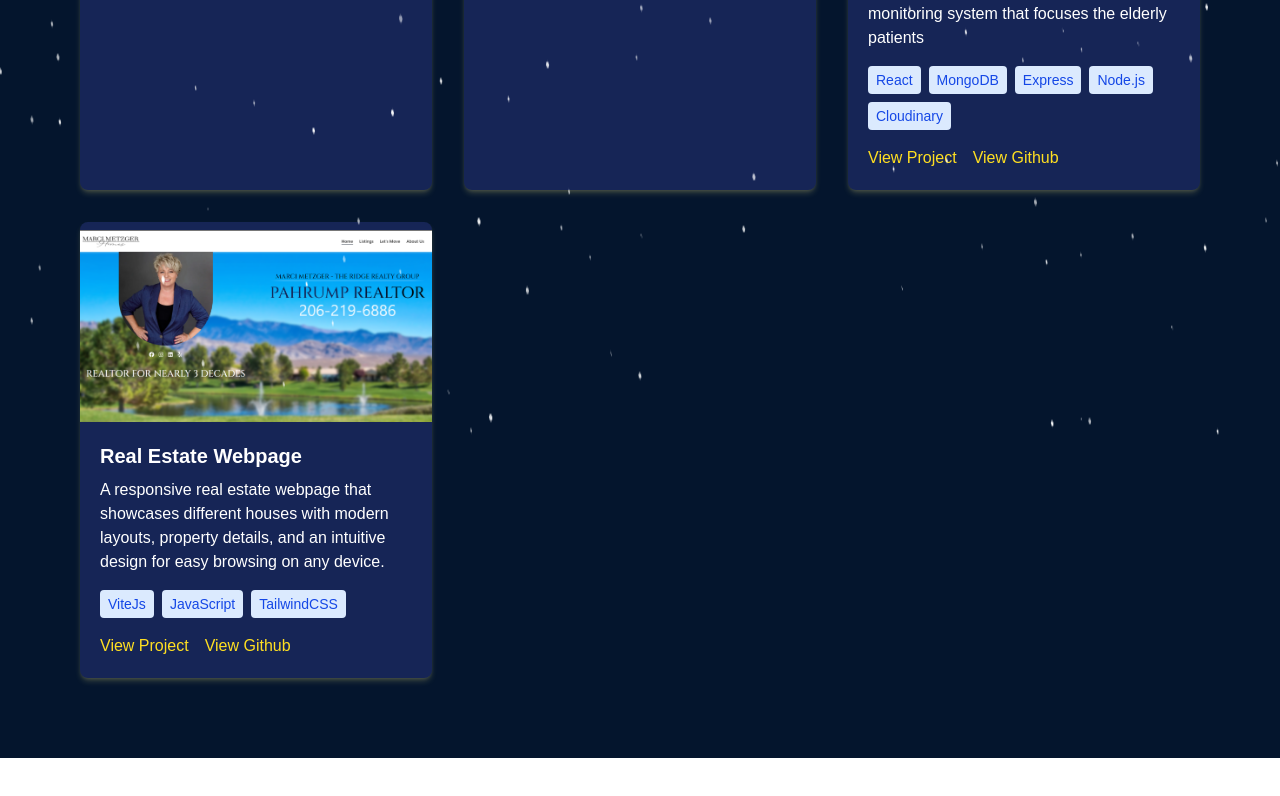
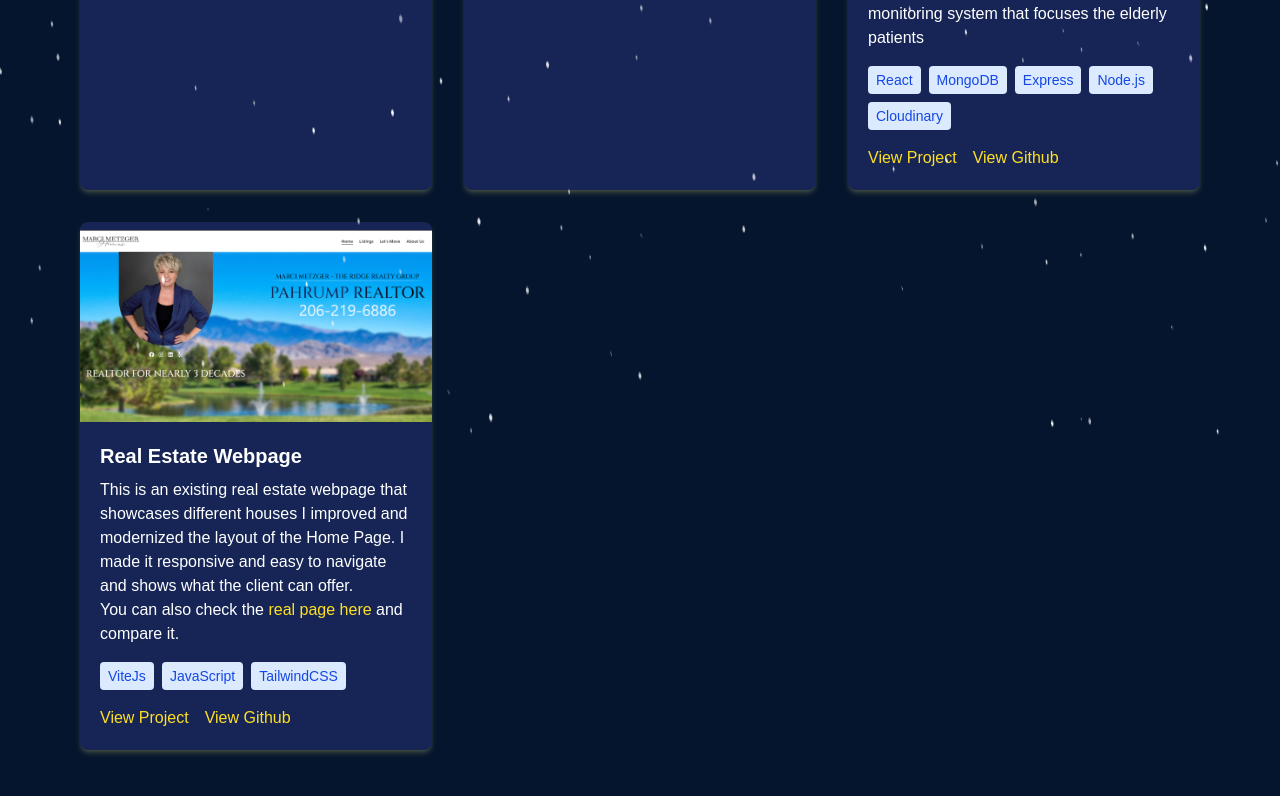
Before and after one commit to hannarizza16/Portfolio-vite-react-tailwindcss, a React (Vite) app: page /projects in a window 1280 px wide. Shown: the part 1164-1960 px from the top of the page. Before the commit the page ends 1922 px from the top, so only its background shows below. Built offline with nearby package versions, Linux system fonts and the light colour scheme.

Commit message:
docs: changes in projectsData.jsx updated last project

```diff
--- a/src/components/Projects/Projects.jsx
+++ b/src/components/Projects/Projects.jsx
@@ -6,7 +6,7 @@ export default function Projects() {
   const [selectedImage, setSelectedImage] = useState(null)
   return (
     <>
-    <div className="container mx-auto px-4 md:px-10 lg:px-20 py-10 pb-20">
+    <div className="container mx-auto px-4 md:x-10 lg:px-20 py-10 pb-20">
       <h2 className="text-white text-3xl font-bold text-center mb-8">My Projects</h2>
 
       <div className="grid gap-8 md:grid-cols-2 lg:grid-cols-3 ">
@@ -27,7 +27,8 @@ export default function Projects() {
 
             <div className="p-5">
               <h3 className="text-white text-xl font-semibold mb-2">{project.title}</h3>
-              <p className="text-white mb-4">{project.description}</p>
+              <p className="text-white mb-4"
+              dangerouslySetInnerHTML={{ __html: project.description }} />
               <div className="flex flex-wrap gap-2 mb-4">
                 {project.techStack.map((tech, i) => (
                   <span
@@ -63,6 +64,7 @@ export default function Projects() {
         ))}
       </div>
     </div>
+
     {selectedImage && (
       <ModalImage imageUrl={selectedImage} onClose={() => setSelectedImage(null)} />
     )}
--- a/src/components/Projects/projectsData.jsx
+++ b/src/components/Projects/projectsData.jsx
@@ -52,7 +52,7 @@ const projects = [
         githubLink: "https://github.com/hannarizza16/pokedex-app-mern"
     },
     {
-        id: 5,
+        id: 6,
         title: "Elderly Care Notes App w/ AI",
         description: `The Elderly care app was a group project in our bootcamp wherein we collaborated and share ideas.
         Elderly Care Notes is an application that monitors the patient's medical record, health status, and appointments to Doctor. user can also set a reminder and communicate with families via chat inside the app.
@@ -63,9 +63,10 @@ const projects = [
         githubLink: "https://github.com/hannarizza16/elderly_care_notes_app_mern"
     },{
         //
-        id: 6,
+        id: 7,
         title: "Real Estate Webpage",
-        description: `A responsive real estate webpage that showcases different houses with modern layouts, property details, and an intuitive design for easy browsing on any device.`,
+        description:`This is an existing real estate webpage that showcases different houses I improved and modernized the layout of the Home Page.
+        I made it responsive and easy to navigate and shows what the client can offer. <br/> You can also check the <a href="https://marcimetzger.com/" target="_blank" rel="noopener noreferrer">real page here</a> and compare it.`,
         imageUrl: RealEstateWebpage,
         techStack: ["ViteJs", "JavaScript", "TailwindCSS"],
         link:"https://marci-metzger-realtor.netlify.app/",
```
